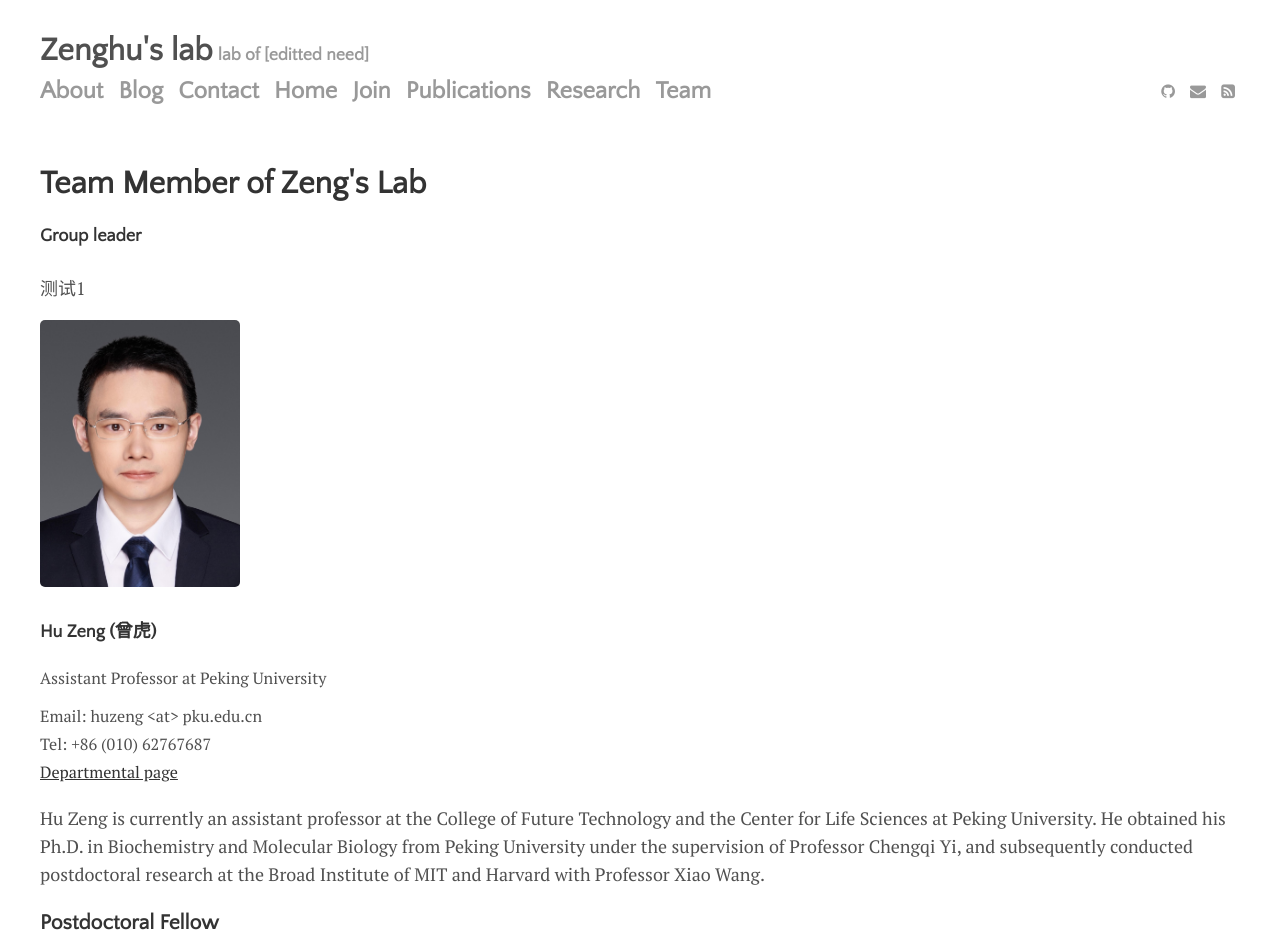
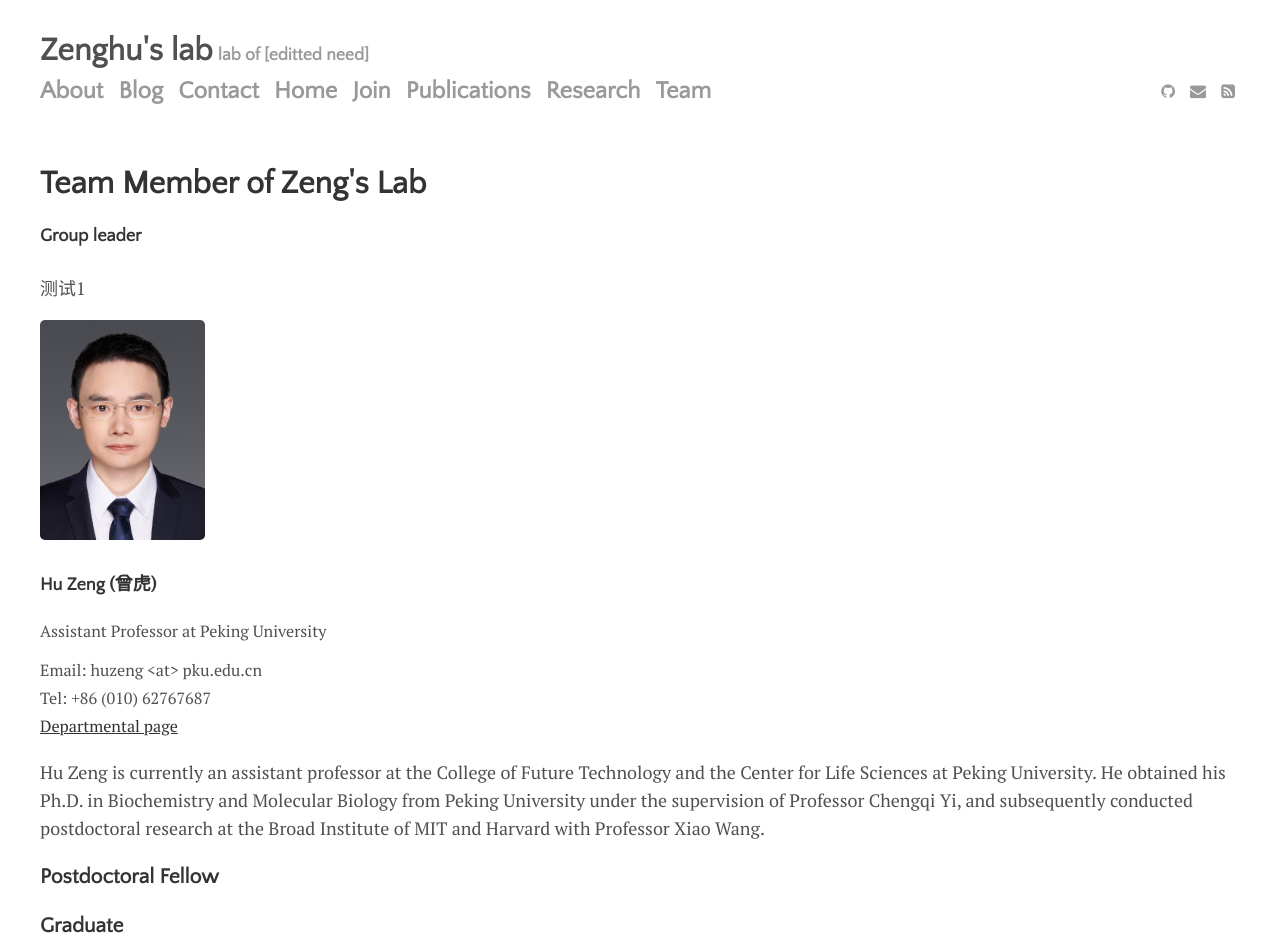
Before and after one commit to ZenghuPKU/zenghupku.github.io, a Jekyll site: the page built from menu/team.md, in a window 1280 px wide. Shown: the top 952 px of the page. Built offline with Jekyll 4.4.1, drawn with Linux system fonts in a browser that asks for light colours.

Commit message:
165pxtest

```diff
--- a/menu/team.md
+++ b/menu/team.md
@@ -11,7 +11,7 @@ permalink: /team
 
             <div class="col-md-3 col-sm-3">
               <a href="https://future.pku.edu.cn/jsdw/jy/fzyxs1/11e271c0c09e4b919554a49d90093b98.htm">
-                <img class="rounded mx-auto d-block" src="{{site.baseurl}}/assets/img/team/zenghu.jpg" width="200px">
+                <img class="rounded mx-auto d-block" src="{{site.baseurl}}/assets/img/team/zenghu.jpg" width="165px">
               </a>
             </div>
 
```
